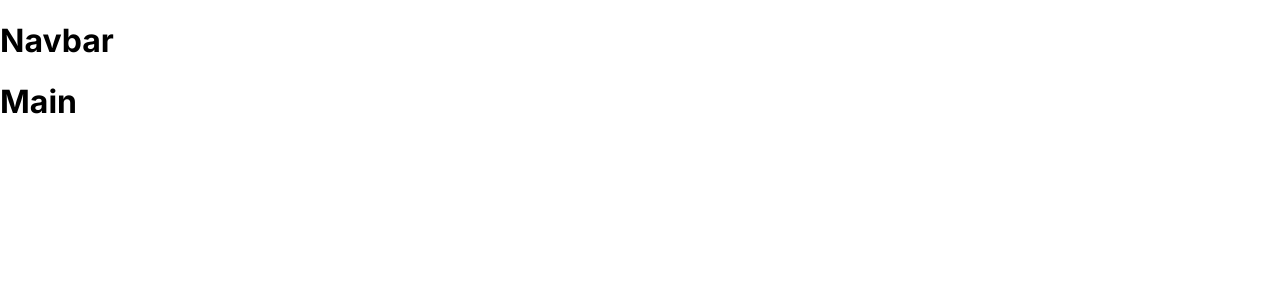
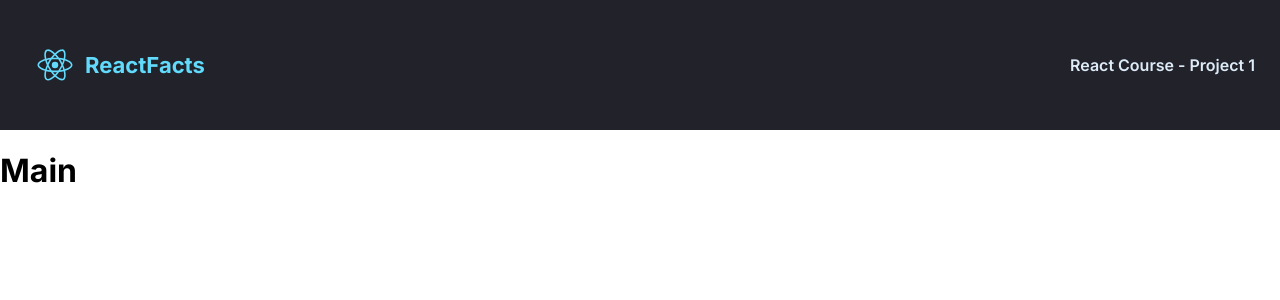
Before and after one commit to bofmar/react-info-page, a React (Create React App) app: page / in a window 1280 px wide. Shown: the top 300 px of the page. Built offline with nearby package versions, Linux system fonts and the light colour scheme.

Commit message:
Finish the navbar

```diff
--- a/src/App.css
+++ b/src/App.css
@@ -1,5 +1,25 @@
- @import url('https://fonts.googleapis.com/css2?family=Inter:wght@400;600;700&display=swap');
+nav {
+  display: flex;
+  align-items: center;
+  justify-content: space-between;
+  background-color: #21222A;
+  padding: 30px 25px;
+}
 
- body {
-   font-family: 'Inter', sans-serif;
- }
+.logo-section {
+  display: flex;
+  color: #61DAFB;
+}
+
+.logo-section > h3 {
+  font-size: 22px;
+}
+
+.logo {
+  width: 60px;
+}
+
+nav > h4 {
+  font-weight: 600;
+  color: #DEEBF8;
+}
--- a/src/components/Navbar.js
+++ b/src/components/Navbar.js
@@ -1,7 +1,15 @@
 import React from "react";
+import logo from '../logo.svg';
 
 export default function Navbar() {
+  console.log(logo);
   return (
-    <h1>Navbar</h1>
+    <nav>
+      <section className='logo-section'>
+        <img src={logo} className='logo' />
+        <h3>ReactFacts</h3>
+      </section>
+      <h4>React Course - Project 1</h4>
+    </nav>
   );
 }
--- a/src/index.css
+++ b/src/index.css
@@ -1,3 +1,10 @@
-body {
-  margin: 0;
-}
+ @import url('https://fonts.googleapis.com/css2?family=Inter:wght@400;600;700&display=swap');
+
+ * {
+   box-sizing: border-box;
+ }
+
+ body {
+   font-family: 'Inter', sans-serif;
+   margin: 0;
+ }
```
